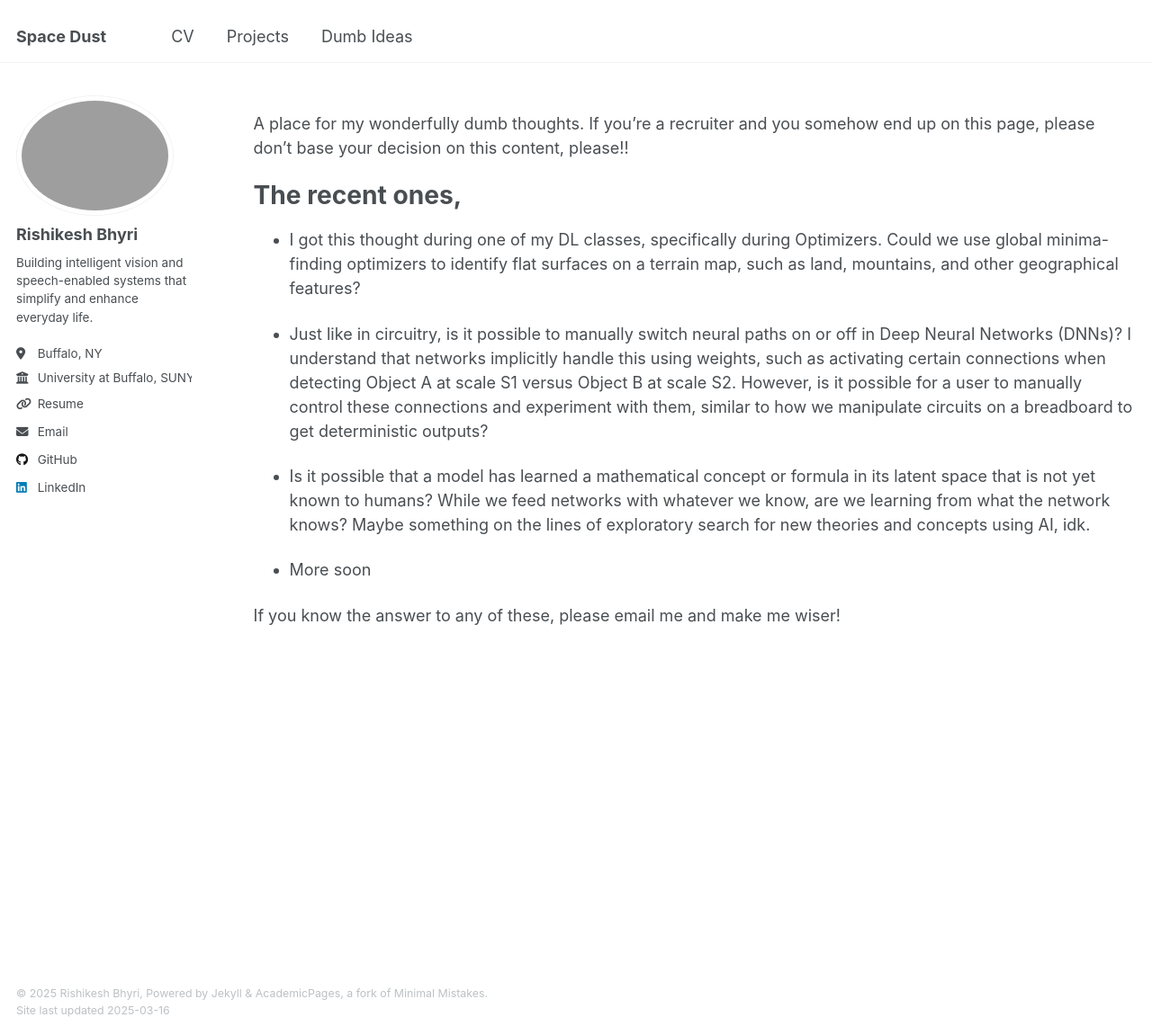
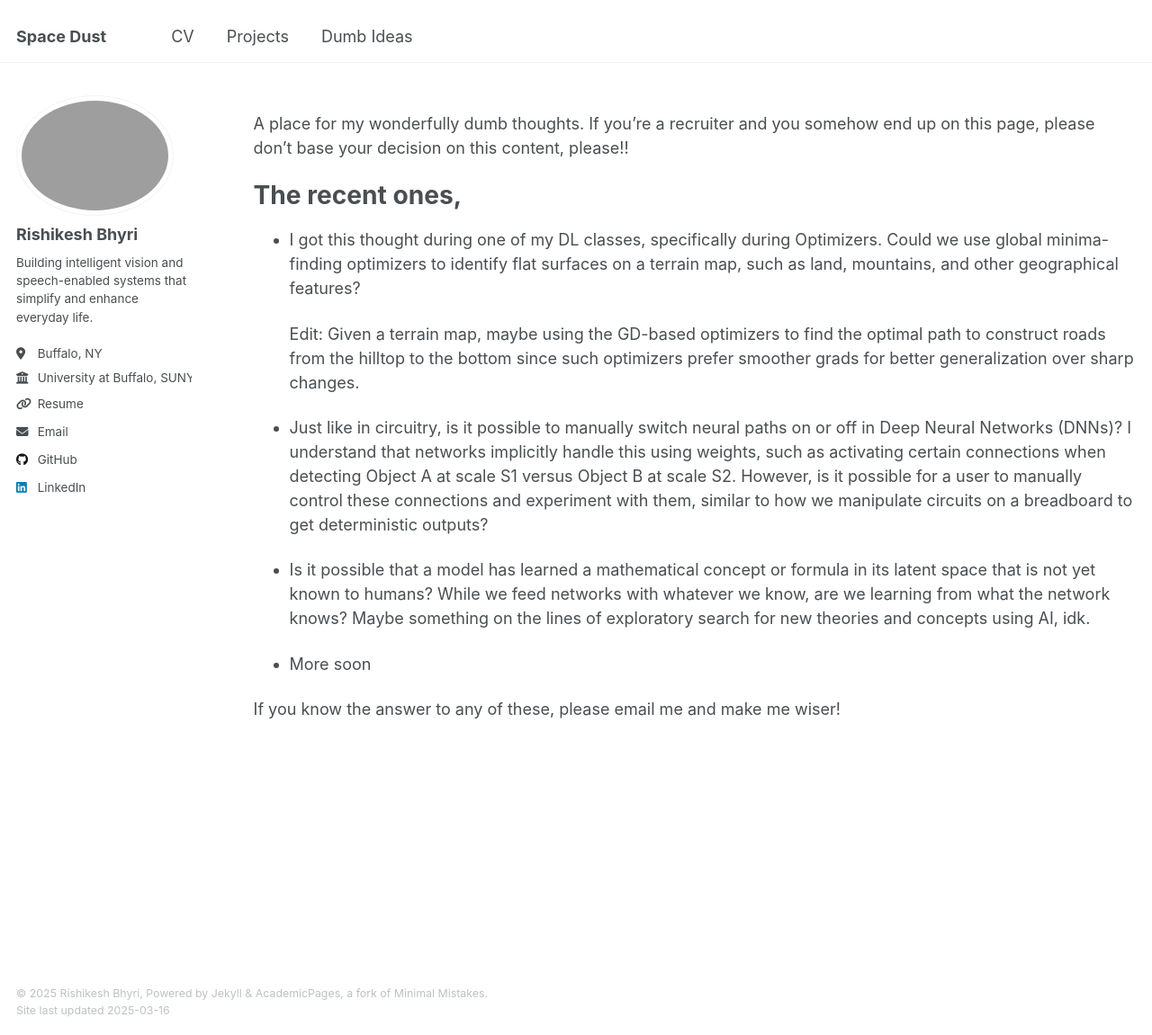
Before and after one commit to rishi1134/rishi1134.github.io, a Jekyll site: the page built from _pages/dumbideas.md, in a window 1280 px wide and 1151 px high. Shown: the whole window at 90% size. Built offline with Jekyll 4.4.1, drawn with Linux system fonts in a browser that asks for light colours.

Commit message:
update dumbness

```diff
--- a/_pages/dumbideas.md
+++ b/_pages/dumbideas.md
@@ -13,6 +13,8 @@ The recent ones,
 ======
 * I got this thought during one of my DL classes, specifically during Optimizers. Could we use global minima-finding optimizers to identify flat surfaces on a terrain map, such as land, mountains, and other geographical features?
 
+  Edit: Given a terrain map, maybe using the GD-based optimizers to find the optimal path to construct roads from the hilltop to the bottom since such optimizers prefer smoother grads for better generalization over sharp changes.
+
 * Just like in circuitry, is it possible to manually switch neural paths on or off in Deep Neural Networks (DNNs)? I understand that networks implicitly handle this using weights, such as activating certain connections when detecting Object A at scale S1 versus Object B at scale S2. However, is it possible for a user to manually control these connections and experiment with them, similar to how we manipulate circuits on a breadboard to get deterministic outputs?
 
 * Is it possible that a model has learned a mathematical concept or formula in its latent space that is not yet known to humans? While we feed networks with whatever we know, are we learning from what the network knows? Maybe something on the lines of exploratory search for new theories and concepts using AI, idk.
```
